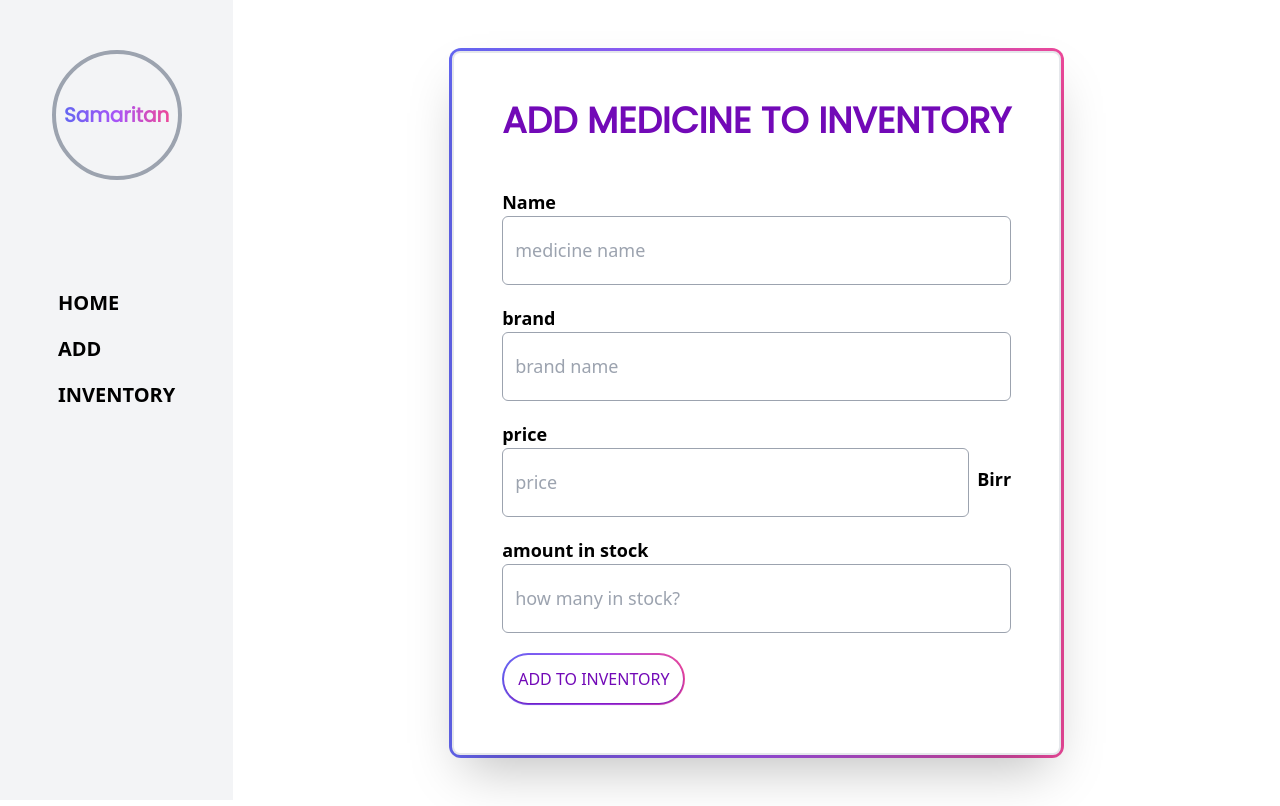
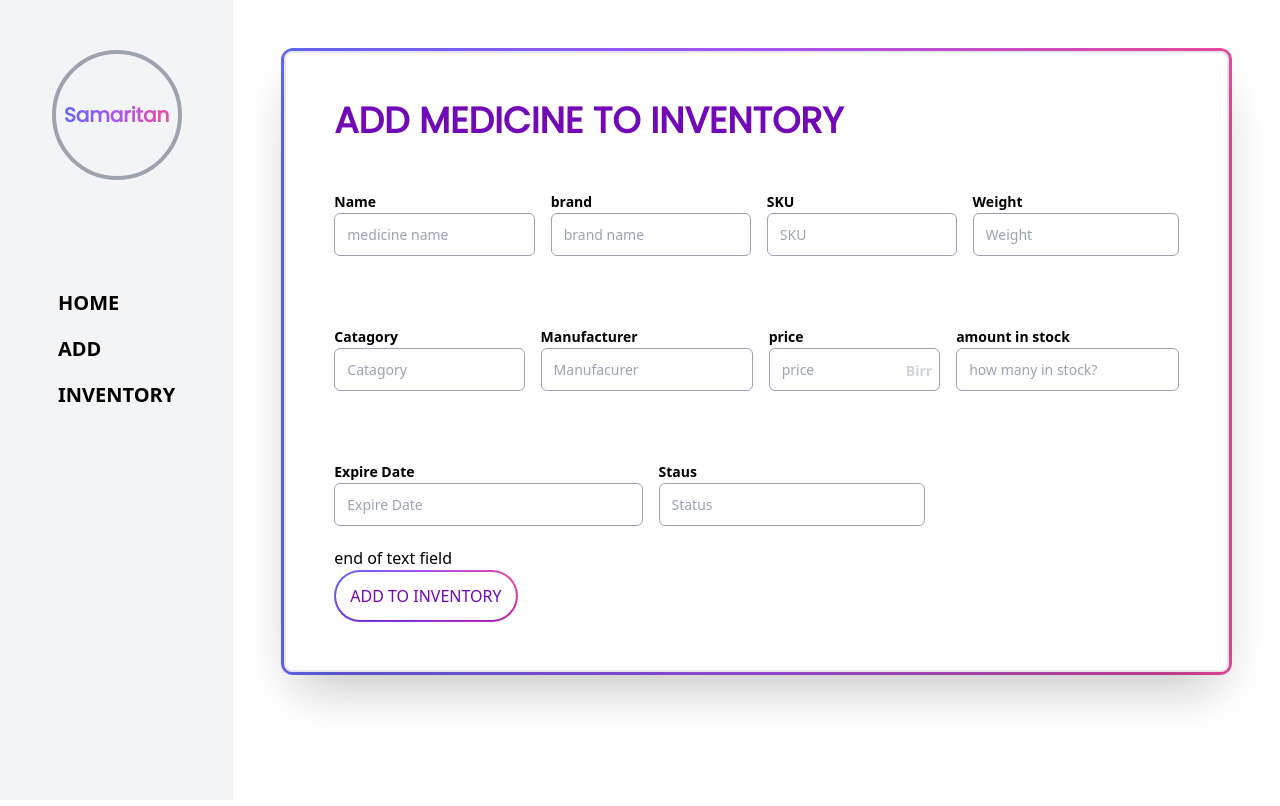
Before and after one commit to tarik350/pharmacy-inventory-react-app, a React (Vite) app: page /addmed in a window 1280 px wide. Built offline with nearby package versions, Linux system fonts and the light colour scheme; sample sign-in values are in the browser's storage.

Commit message:
working on the add medicine page

```diff
--- a/src/components/AddMedicine.jsx
+++ b/src/components/AddMedicine.jsx
@@ -1,5 +1,6 @@
 import { useState, useRef, useEffect } from "react";
 import { useNavigate } from "react-router-dom";
+import { inventoryFields } from "../constants";
 import {
   ApolloClient,
   InMemoryCache,
@@ -119,14 +120,18 @@ const AddMedicine = () => {
             </h2>
           </div>
           <form onSubmit={handleSubmit}>
-            <div className="mt-12">
+            {/* first row */}
+            <div className="containerDiv flex flex-col w-full">
+              <div className="mt-12 flex">
+                <div className="mr-4 grow">
                   <label className="lable">Name</label>
                   <input
                     className="text-field"
                     ref={medNameRef}
                     placeholder="medicine name"
                   />
-              <div>
+                </div>
+                <div className="mr-4 grow">
                   <label className="lable">brand</label>
                   <input
                     className="text-field"
@@ -134,8 +139,47 @@ const AddMedicine = () => {
                     placeholder="brand name"
                   />
                 </div>
-              <div className="flex items-center">
-                <div className="flex-1 ">
+                <div className="flex items-center relative   mr-4">
+                  <div className="grow">
+                    <label className="lable">SKU</label>
+                    <input
+                      className="text-field"
+                      ref={medPriceRef}
+                      placeholder="SKU"
+                    />
+                  </div>
+                </div>
+
+                <div className="grow">
+                  <label className="lable ">Weight</label>
+                  <input
+                    type="number"
+                    className="text-field"
+                    ref={stockAmountRef}
+                    placeholder="Weight"
+                  />
+                </div>
+              </div>
+              {/* second row */}
+              <div className="mt-12 flex">
+                <div className="mr-4 grow">
+                  <label className="lable">Catagory</label>
+                  <input
+                    className="text-field"
+                    ref={medNameRef}
+                    placeholder="Catagory"
+                  />
+                </div>
+                <div className="mr-4 grow">
+                  <label className="lable">Manufacturer</label>
+                  <input
+                    className="text-field"
+                    ref={brandNameRef}
+                    placeholder="Manufacurer"
+                  />
+                </div>
+                <div className="flex items-center relative  grow  mr-4">
+                  <div className="grow">
                     <label className="lable">price</label>
                     <input
                       className="text-field"
@@ -143,10 +187,13 @@ const AddMedicine = () => {
                       placeholder="price"
                     />
                   </div>
-                <p className="ml-2 lable "> Birr</p>
+                  <p className="ml-2 lable absolute right-0 top-7 text-gray-300 p-2">
+                    {" "}
+                    Birr
+                  </p>
                 </div>
 
-              <div>
+                <div className="">
                   <label className="lable">amount in stock</label>
                   <input
                     type="number"
@@ -156,6 +203,27 @@ const AddMedicine = () => {
                   />
                 </div>
               </div>
+              {/* third row */}
+              <div className="mt-12 flex">
+                <div className="mr-4">
+                  <label className="lable">Expire Date</label>
+                  <input
+                    className="text-field"
+                    ref={medNameRef}
+                    placeholder="Expire Date"
+                  />
+                </div>
+                <div className="mr-4">
+                  <label className="lable">Staus</label>
+                  <input
+                    className="text-field"
+                    ref={brandNameRef}
+                    placeholder="Status"
+                  />
+                </div>
+              </div>
+            </div>
+            end of text field
             <div className=" bg-gradient-to-r w-max  rounded-full p-[2px]  from-indigo-500 via-purple-500 to-pink-500   justify-end">
               <button
                 onClick={(event) => {
--- a/src/components/MedicineInventory.jsx
+++ b/src/components/MedicineInventory.jsx
@@ -90,9 +90,16 @@ const MedicineInventory = () => {
             <thead>
               <tr>
                 <th className="">Name</th>
-                <th className="">brand name</th>
+                <th className="">Generic name</th>
+                <th className="">SKU</th>
+                <th className="">Weight</th>
+                <th className="">Catagory</th>
+                <th className="">Manufacturer</th>
+                <th className="">Brand name</th>
                 <th className="">price</th>
                 <th className="">stock</th>
+                <th className="">Expire date</th>
+                <th className="">status</th>
 
                 {/* <th>Catagory</th>
               <th>manufacturer</th>
@@ -112,6 +119,13 @@ const MedicineInventory = () => {
                     <td className="">{item.brand_name}</td>
                     <td className="">{item.price}</td>
                     <td className="">{item.amount_in_stock}</td>
+                    <td className="">place holder</td>
+                    <td className="">place holder</td>
+                    <td className="">place holder</td>
+                    <td className="">place holder</td>
+                    <td className="">place holder</td>
+                    <td className="">place holder</td>
+                    <td className="">place holder</td>
                     <td className="w-[10px]  cursor-pointer group  hover:bg-red-600 hover:text-white transition-all delay-75">
                       <div
                         className=""
--- a/src/constants/index.js
+++ b/src/constants/index.js
@@ -9,3 +9,23 @@ export const countryCode = [
   { name: "india", code: "in" },
   { name: "USA", code: "us" },
 ];
+
+export const inventoryFields = [
+  {
+    firstRow: [
+      { lable: "medicine Name" },
+      { lable: "Generic name" },
+      { lable: "SKU" },
+      { lable: "Weight" },
+    ],
+  },
+  {
+    secondRow: [
+      { lable: "Catagory" },
+      { lable: "Manufacturer" },
+      { lable: "Price" },
+      { lable: "Stock(Box)" },
+    ],
+  },
+  { thirdRow: [{ lable: "Expire Date" }, { lable: "Status" }] },
+];
--- a/src/styles/main.css
+++ b/src/styles/main.css
@@ -518,52 +518,16 @@ video {
   --tw-backdrop-sepia:  ;
 }
 
-.container{
-  width: 100%;
-}
-
-@media (min-width: 480px){
-  .container{
-    max-width: 480px;
-  }
-}
-
-@media (min-width: 620px){
-  .container{
-    max-width: 620px;
-  }
-}
-
-@media (min-width: 768px){
-  .container{
-    max-width: 768px;
-  }
-}
-
-@media (min-width: 1060px){
-  .container{
-    max-width: 1060px;
-  }
-}
-
-@media (min-width: 1200px){
-  .container{
-    max-width: 1200px;
-  }
-}
-
-@media (min-width: 1700px){
-  .container{
-    max-width: 1700px;
-  }
-}
-
 .absolute{
   position: absolute;
 }
 
 .relative{
   position: relative;
+}
+
+.right-0{
+  right: 0px;
 }
 
 .right-4{
@@ -576,6 +540,10 @@ video {
 
 .top-4{
   top: 1rem;
+}
+
+.top-7{
+  top: 1.75rem;
 }
 
 .m-12{
@@ -613,21 +581,6 @@ video {
 .my-8{
   margin-top: 2rem;
   margin-bottom: 2rem;
-}
-
-.mx-4{
-  margin-left: 1rem;
-  margin-right: 1rem;
-}
-
-.mx-\[12px\]{
-  margin-left: 12px;
-  margin-right: 12px;
-}
-
-.mx-\[50px\]{
-  margin-left: 50px;
-  margin-right: 50px;
 }
 
 .mb-\[\]{
@@ -680,10 +633,6 @@ video {
 
 .table{
   display: table;
-}
-
-.h-\[100vh\]{
-  height: 100vh;
 }
 
 .h-\[130px\]{
@@ -743,10 +692,6 @@ video {
   width: 50px;
 }
 
-.w-\[700px\]{
-  width: 700px;
-}
-
 .w-full{
   width: 100%;
 }
@@ -762,6 +707,10 @@ video {
 
 .flex-initial{
   flex: 0 1 auto;
+}
+
+.grow{
+  flex-grow: 1;
 }
 
 .table-auto{
@@ -873,21 +822,6 @@ video {
 .bg-white{
   --tw-bg-opacity: 1;
   background-color: rgb(255 255 255 / var(--tw-bg-opacity));
-}
-
-.bg-\[red\]{
-  --tw-bg-opacity: 1;
-  background-color: rgb(255 0 0 / var(--tw-bg-opacity));
-}
-
-.bg-gray-500{
-  --tw-bg-opacity: 1;
-  background-color: rgb(107 114 128 / var(--tw-bg-opacity));
-}
-
-.bg-gray-300{
-  --tw-bg-opacity: 1;
-  background-color: rgb(209 213 219 / var(--tw-bg-opacity));
 }
 
 .bg-gradient-to-r{
@@ -1077,6 +1011,11 @@ video {
   color: rgb(37 99 235 / var(--tw-text-opacity));
 }
 
+.text-gray-300{
+  --tw-text-opacity: 1;
+  color: rgb(209 213 219 / var(--tw-text-opacity));
+}
+
 .text-gray-400{
   --tw-text-opacity: 1;
   color: rgb(156 163 175 / var(--tw-text-opacity));
@@ -1139,7 +1078,7 @@ video {
 }
 
 .lable{
-  font-size: 18px;
+  font-size: 14px;
   font-weight: 700;
 }
 
@@ -1164,15 +1103,16 @@ video {
 .text-field{
   margin-bottom: 1.25rem;
   width: 100%;
+  flex-grow: 1;
   border-radius: 0.375rem;
   border-width: 1px;
   --tw-border-opacity: 1;
   border-color: rgb(156 163 175 / var(--tw-border-opacity));
   padding-left: 0.75rem;
   padding-right: 0.75rem;
-  padding-top: 20px;
-  padding-bottom: 20px;
-  font-size: 18px;
+  padding-top: 10px;
+  padding-bottom: 10px;
+  font-size: 14px;
 }
 
 .text-field:focus{
--- a/src/styles/tailwind.css
+++ b/src/styles/tailwind.css
@@ -5,7 +5,7 @@
 @tailwind utilities;
 
 .lable {
-  @apply font-bold text-[18px];
+  @apply font-bold text-[14px];
 }
 
 .btn {
@@ -13,7 +13,7 @@
 }
 
 .text-field {
-  @apply rounded-md w-full text-[18px]  border focus:outline-none focus:border-primary  border-gray-400  px-3 py-[20px] mb-5;
+  @apply rounded-md w-full text-[14px] grow  border focus:outline-none focus:border-primary  border-gray-400  px-3 py-[10px] mb-5;
 }
 th {
   @apply bg-blue-100 border text-left px-8 py-4;
```
Lines whose indentation alone changed are shown as unchanged.
